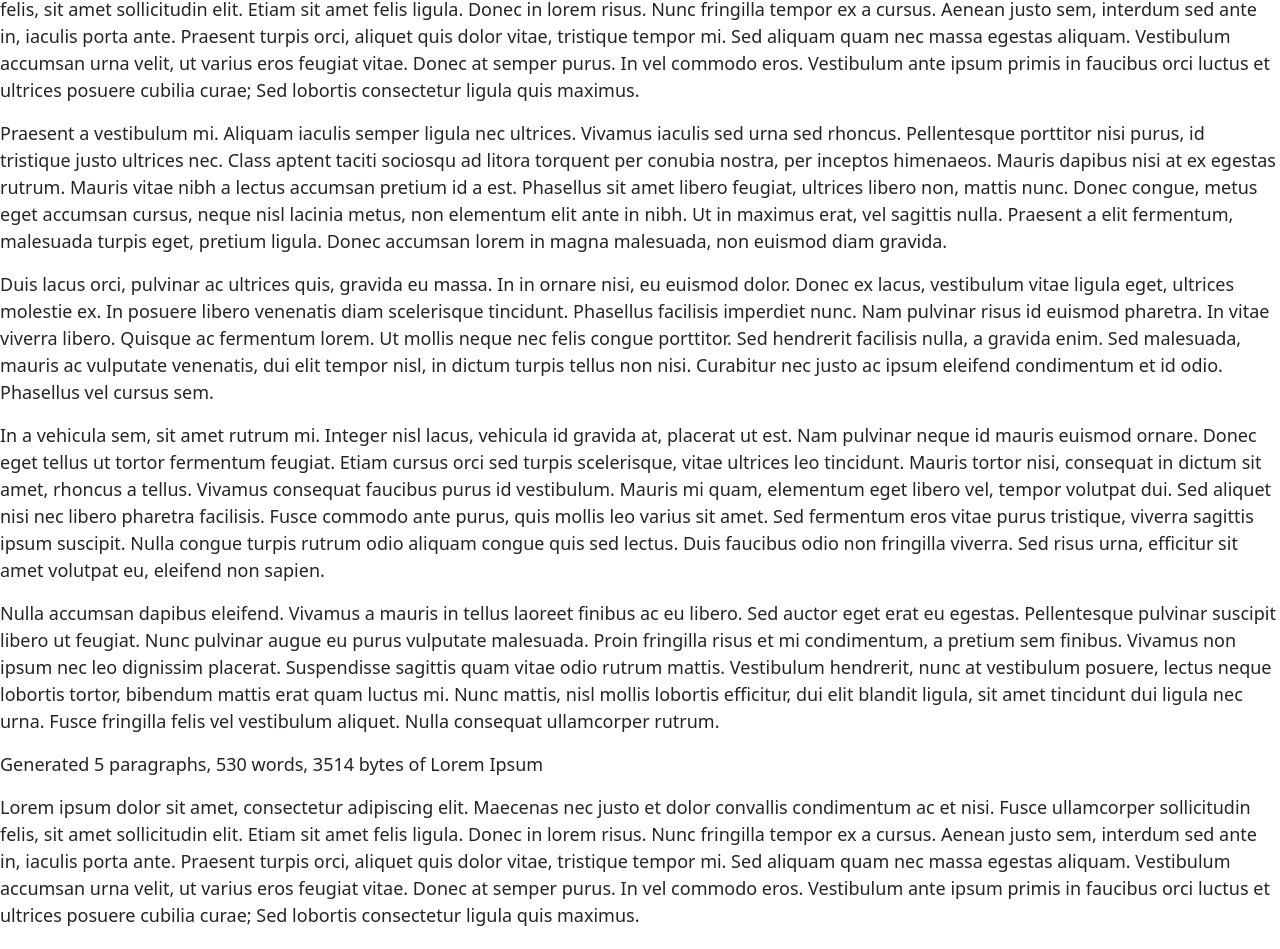
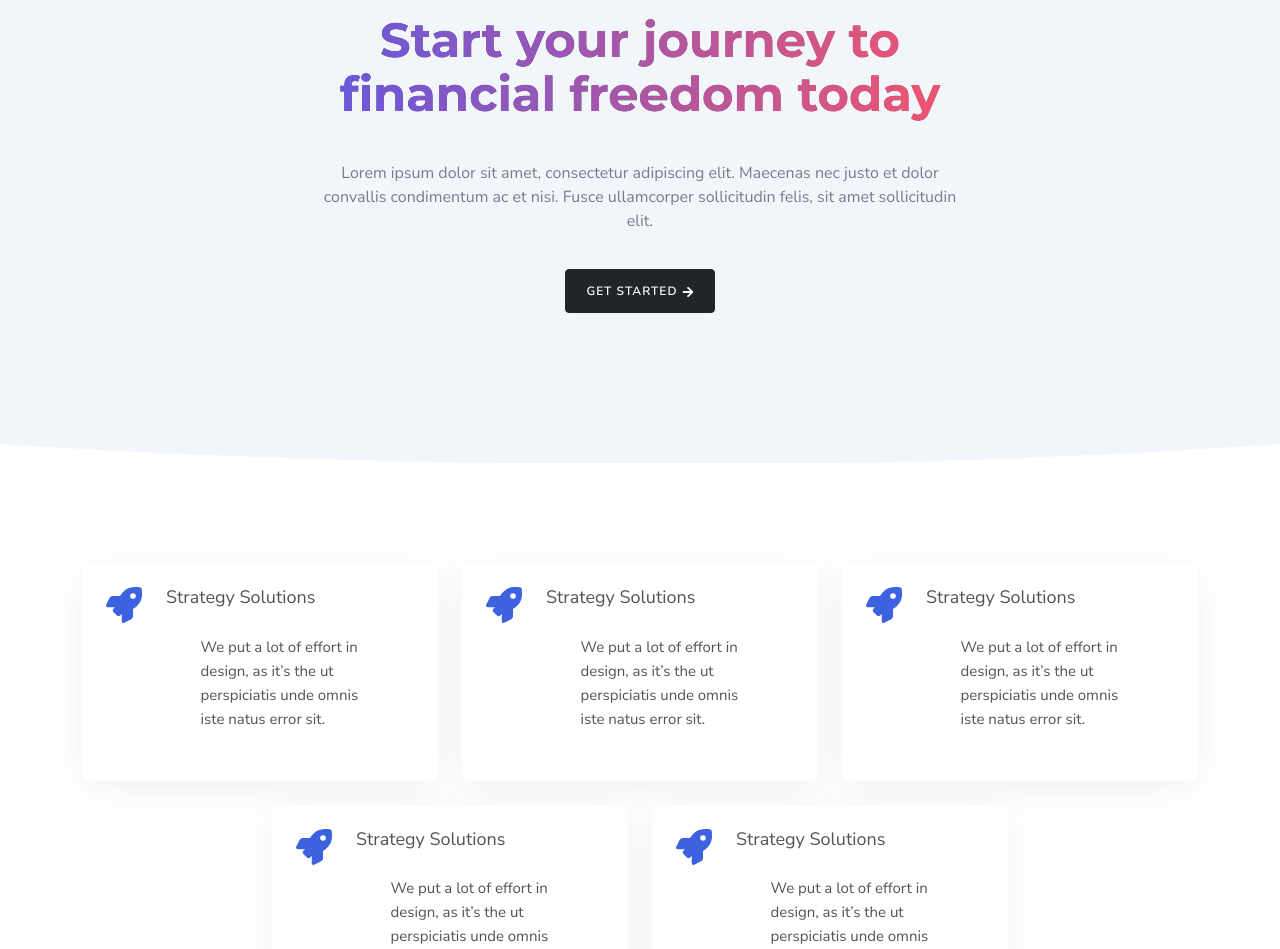
Before and after one commit to swakeert/finance_advisor_frontend, a React (Create React App) app: page / in a window 1280 px wide. Shown: the part 177-1126 px from the top of the page. Built offline with nearby package versions, Linux system fonts and the light colour scheme.

Commit message:
WIP home page

```diff
--- a/public/index.html
+++ b/public/index.html
@@ -26,7 +26,7 @@
     -->
     <title>Finance Advisor</title>
   </head>
-  <body>
+  <body class="body">
     <noscript>You need to enable JavaScript to run this app.</noscript>
     <div id="root"></div>
     <!--
--- a/src/App.scss
+++ b/src/App.scss
@@ -1,6 +1,6 @@
 @import 'variables';
 
-body {
+.body {
   font-size: $font-size-base;
   color: $body-color;
   font-family: $font-family-primary;
--- a/src/components/Navigation/Navigation.tsx
+++ b/src/components/Navigation/Navigation.tsx
@@ -1,14 +1,13 @@
 import { DashboardRoutes, GlobalRoutes } from 'core/routes';
 import React from 'react';
 import { Container, Nav, Navbar } from 'react-bootstrap';
-import { Link, NavLink } from 'react-router-dom';
+import { Link } from 'react-router-dom';
 import './Navigation.scss';
 
 export default (): React.ReactElement => {
   return (
     <Navbar
       collapseOnSelect
-      bg="light"
       expand="lg"
       sticky="top"
       className="navbar-custom navbar-default"
--- /dev/null
+++ b/src/pages/Home/Banner/Banner.scss
@@ -0,0 +1,52 @@
+// TODO: Use absolute paths
+@import '../../../variables';
+
+.home {
+  background-color: #f2f6fa;
+  padding-bottom: 150px;
+  padding-top: 100px;
+}
+
+.home-wrapper p {
+  font-size: 16px;
+  color: $gray-600;
+}
+
+.text-tran-box {
+  background: $primary;
+  background: linear-gradient(to left, #f1556c, #6658dd);
+}
+
+.text-transparent {
+  background: #f2f6fa;
+  color: #240e35;
+  mix-blend-mode: lighten;
+  overflow: hidden;
+  font-size: 48px;
+  margin-bottom: 40px;
+  line-height: 54px;
+  font-weight: 600;
+}
+.home-wrapper .get-started-cta {
+  margin-top: 20px;
+  font-size: 12px;
+  padding: 12px 20px;
+  text-transform: uppercase;
+  font-weight: 700;
+  letter-spacing: 1px;
+}
+
+.shape {
+  position: absolute;
+  pointer-events: none;
+  right: 0;
+  bottom: -2px;
+  left: 0;
+}
+
+.shape > svg {
+  transform: scale(2);
+  width: 100%;
+  height: auto;
+  transform-origin: top center;
+}
--- /dev/null
+++ b/src/pages/Home/Banner/Banner.tsx
@@ -0,0 +1,55 @@
+import React from 'react';
+import './Banner.scss';
+
+import { FaArrowRight } from 'react-icons/fa';
+import { Button } from 'react-bootstrap';
+
+const Banner = (): React.ReactElement => {
+  return (
+    <>
+      <section className="section home" id="home">
+        <div className="container">
+          <div className="row justify-content-center">
+            <div className="col-lg-7">
+              <div className="home-wrapper text-center">
+                <div className="text-tran-box">
+                  <h1 className="text-transparent">
+                    Start your journey to financial freedom today
+                  </h1>
+                </div>
+                <p>
+                  {/* Work with a financial advisor to create a personalised
+                  financial plan to make your money work for you. */}
+                  Lorem ipsum dolor sit amet, consectetur adipiscing elit.
+                  Maecenas nec justo et dolor convallis condimentum ac et nisi.
+                  Fusce ullamcorper sollicitudin felis, sit amet sollicitudin
+                  elit.
+                </p>
+
+                <Button variant="dark" href="#" className="get-started-cta">
+                  Get Started <FaArrowRight />
+                </Button>
+              </div>
+            </div>
+          </div>
+        </div>
+      </section>
+      <div className="position-relative">
+        <div className="shape overflow-hidden text-white">
+          <svg
+            viewBox="0 0 2880 48"
+            fill="none"
+            xmlns="http://www.w3.org/2000/svg"
+          >
+            <path
+              d="M0 48H1437.5H2880V0H2160C1442.5 52 720 0 720 0H0V48Z"
+              fill="currentColor"
+            />
+          </svg>
+        </div>
+      </div>
+    </>
+  );
+};
+
+export default Banner;
--- /dev/null
+++ b/src/pages/Home/Features/Features.scss
@@ -0,0 +1,54 @@
+// TODO: Use absolute paths
+@import '../../../variables';
+/******************
+    Features
+*******************/
+
+.features {
+  padding: 100px 0;
+
+  .card {
+    border: none;
+    -webkit-box-shadow: 0px 8px 35px 0px rgba(67, 89, 102, 0.08);
+    box-shadow: 0px 8px 35px 0px rgba(67, 89, 102, 0.08);
+    border-radius: 7px;
+    padding: 1.5rem;
+    margin-bottom: 1.5rem;
+  }
+
+  .card-title {
+    font-size: 18px;
+  }
+
+  .card-body {
+    line-height: 24px;
+    width: 85%;
+    margin: 10px auto;
+  }
+
+  svg {
+    font-size: 36px;
+    position: relative;
+    color: $primary;
+    &:after {
+      content: '';
+      position: absolute;
+      top: -4px;
+      left: 12px;
+      width: 42px;
+      height: 42px;
+      margin: 0 auto;
+      border-radius: 6px;
+      z-index: -2;
+      background: rgba(61, 98, 224, 0.1);
+      transform: rotate(45deg);
+      border-radius: 8px;
+    }
+  }
+}
+
+@media screen and (max-width: 767px) {
+  .features {
+    padding: 10px 0px;
+  }
+}
--- /dev/null
+++ b/src/pages/Home/Features/Features.tsx
@@ -0,0 +1,100 @@
+import React from 'react';
+import './Features.scss';
+
+import { FaRocket } from 'react-icons/fa';
+import { Card } from 'react-bootstrap';
+
+const Features = (): React.ReactElement => {
+  return (
+    <>
+      <section className="section features" id="features">
+        <div className="container">
+          <div className="row justify-content-center">
+            <div className="col-lg-4 col-sm-6">
+              <Card>
+                <div className="d-flex">
+                  <div className="flex-shrink-0 me-4">
+                    <FaRocket />
+                  </div>
+                  <div className="flex-grow-1">
+                    <Card.Title>Strategy Solutions</Card.Title>
+                    <Card.Body>
+                      We put a lot of effort in design, as it’s the ut
+                      perspiciatis unde omnis iste natus error sit.
+                    </Card.Body>
+                  </div>
+                </div>
+              </Card>
+            </div>
+            <div className="col-lg-4 col-sm-6">
+              <Card>
+                <div className="d-flex">
+                  <div className="flex-shrink-0 me-4">
+                    <FaRocket />
+                  </div>
+                  <div className="flex-grow-1">
+                    <Card.Title>Strategy Solutions</Card.Title>
+                    <Card.Body>
+                      We put a lot of effort in design, as it’s the ut
+                      perspiciatis unde omnis iste natus error sit.
+                    </Card.Body>
+                  </div>
+                </div>
+              </Card>
+            </div>
+            <div className="col-lg-4 col-sm-6">
+              <Card>
+                <div className="d-flex">
+                  <div className="flex-shrink-0 me-4">
+                    <FaRocket />
+                  </div>
+                  <div className="flex-grow-1">
+                    <Card.Title>Strategy Solutions</Card.Title>
+                    <Card.Body>
+                      We put a lot of effort in design, as it’s the ut
+                      perspiciatis unde omnis iste natus error sit.
+                    </Card.Body>
+                  </div>
+                </div>
+              </Card>
+            </div>
+            <div className="col-lg-4 col-sm-6">
+              <Card>
+                <div className="d-flex">
+                  <div className="flex-shrink-0 me-4">
+                    <FaRocket />
+                  </div>
+                  <div className="flex-grow-1">
+                    <Card.Title>Strategy Solutions</Card.Title>
+                    <Card.Body>
+                      We put a lot of effort in design, as it’s the ut
+                      perspiciatis unde omnis iste natus error sit.
+                    </Card.Body>
+                  </div>
+                </div>
+              </Card>
+            </div>
+            <div className="col-lg-4 col-sm-6">
+              <Card>
+                <div className="d-flex">
+                  <div className="flex-shrink-0 me-4">
+                    <FaRocket />
+                  </div>
+                  <div className="flex-grow-1">
+                    <Card.Title>Strategy Solutions</Card.Title>
+                    <Card.Body>
+                      We put a lot of effort in design, as it’s the ut
+                      perspiciatis unde omnis iste natus error sit.
+                    </Card.Body>
+                  </div>
+                </div>
+              </Card>
+            </div>
+          </div>
+        </div>
+      </section>
+    </>
+  );
+};
+
+export default Features;
--- a/src/pages/Home/Home.tsx
+++ b/src/pages/Home/Home.tsx
@@ -1,9 +1,15 @@
 import React from 'react';
+import Banner from './Banner/Banner';
+import Features from './Features/Features';
 import './Home.scss';
 
 const Home = (): React.ReactElement => {
   return (
     <>
+      <Banner />
+
+      <Features />
+
       <h1 className="heading">Home Page</h1>
 
       <div className="home-dummy-content">
```
